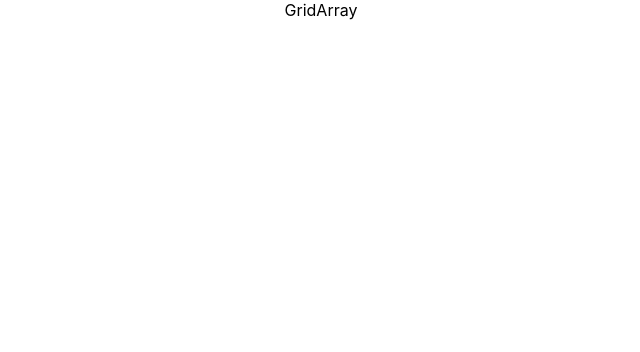
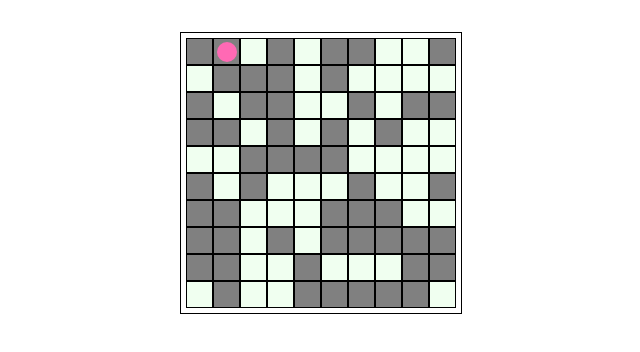
Before and after one commit to dvelezroman/ivi-mazle-game, a React (Create React App) app: page / in a window 1280 px wide. Shown: the top 352 px of the page, without its empty margins (319-959 px from the left). Built offline with nearby package versions, Linux system fonts and the light colour scheme.

Commit message:
logic and mock ready

```diff
--- a/package.json
+++ b/package.json
@@ -6,6 +6,8 @@
     "@testing-library/jest-dom": "^4.2.4",
     "@testing-library/react": "^9.3.2",
     "@testing-library/user-event": "^7.1.2",
+    "classnames": "^2.2.6",
+    "node-sass": "^4.14.1",
     "prop-types": "^15.7.2",
     "react": "^16.9.0",
     "react-dom": "^16.9.0",
--- a/src/Components/Grid.jsx
+++ b/src/Components/Grid.jsx
@@ -1,12 +1,32 @@
 import React from 'react';
 import PropTypes from 'prop-types';
+import Square from './Square';
+import './Grid.scss';
 
-const Grid = ({ gridArray }) => {
+const Grid = ({ gridArray, gridPosition }) => {
   console.log({ gridArray });
-  return <div>GridArray</div>;
+  return (
+    <div className="grid-container">
+      {gridArray.map((row, rowIndex) => (
+        <div key={rowIndex} className="row">
+          {row.map((column, colIndex) => {
+            const here =
+              rowIndex === gridPosition[0] && colIndex === gridPosition[1];
+
+            return (
+              <div key={colIndex}>
+                <Square value={column} here={here} />
+              </div>
+            );
+          })}
+        </div>
+      ))}
+    </div>
+  );
 };
 
 Grid.propTypes = {
   gridArray: PropTypes.array.isRequired,
+  gridPosition: PropTypes.array.isRequired,
 };
 export default Grid;
--- /dev/null
+++ b/src/Components/Grid.scss
@@ -0,0 +1,5 @@
+.grid-container {
+  display: flex;
+  border: 1px solid black;
+  padding: 5px;
+}
--- a/src/Components/Square.jsx
+++ b/src/Components/Square.jsx
@@ -1,5 +1,17 @@
 import React from 'react';
+import PropTypes from 'prop-types';
+import classnames from 'classnames';
+import './Square.scss';
 
-const Square = () => <div>Square</div>;
+const Square = ({ value, here }) => (
+  <div className={classnames({ square: true, blank: value === 0 })}>
+    {here && <div className="ivi"></div>}
+  </div>
+);
+
+Square.propTypes = {
+  value: PropTypes.number.isRequired,
+  here: PropTypes.bool.isRequired,
+};
 
 export default Square;
--- /dev/null
+++ b/src/Components/Square.scss
@@ -0,0 +1,22 @@
+.square {
+  display: flex;
+  justify-content: center;
+  align-content: center;
+  width: 25px;
+  height: 25px;
+  border: 0.5px solid black;
+  background-color: gray;
+}
+
+.blank {
+  background-color: honeydew;
+}
+
+.ivi {
+  display: flex;
+  align-self: center;
+  width: 20px;
+  height: 20px;
+  border-radius: 10px;
+  background-color: hotpink;
+}
--- a/src/Views/Game.jsx
+++ b/src/Views/Game.jsx
@@ -1,12 +1,13 @@
 import React from 'react';
 import Grid from '../Components/Grid';
 import { useGameLogic } from '../business/useGameLogic';
+import './Game.scss';
 
 const Game = () => {
-  const { gridArray } = useGameLogic();
+  const { gridArray, gridPosition } = useGameLogic();
   return (
-    <div>
-      <Grid gridArray={gridArray} />
+    <div className="game-container">
+      <Grid gridArray={gridArray} gridPosition={gridPosition} />
     </div>
   );
 };
--- /dev/null
+++ b/src/Views/Game.scss
@@ -0,0 +1,6 @@
+.game-container {
+  display: flex;
+  padding: 2rem;
+  justify-content: center;
+  align-self: center;
+}
--- a/src/business/useGameLogic.js
+++ b/src/business/useGameLogic.js
@@ -1,9 +1,15 @@
 import { useState, useEffect, useCallback } from 'react';
 
 const dims = [10, 10];
+const KEYS = {
+  37: 'LEFT',
+  38: 'UP',
+  39: 'RIGHT',
+  40: 'DOWN',
+};
 
 export const useGameLogic = () => {
-  const [gridPosition, setGridPosition] = useState([0, 0]);
+  const [gridPosition, setGridPosition] = useState([1, 0]);
   const [gridArray, setGridArray] = useState([]);
 
   const doCreateMatrix = useCallback(() => {
@@ -26,6 +32,12 @@ export const useGameLogic = () => {
     setGridArray(doCreateMatrix());
   }, [doCreateMatrix]);
 
+  useEffect(() => {
+    document.addEventListener('keyup', (e) => {
+      console.log(KEYS[e.keyCode]);
+    });
+  }, []);
+
   return {
     gridArray,
     gridPosition,
```
Also changed, not shown: 1 other file (tests, documents, lock files or other folders).
